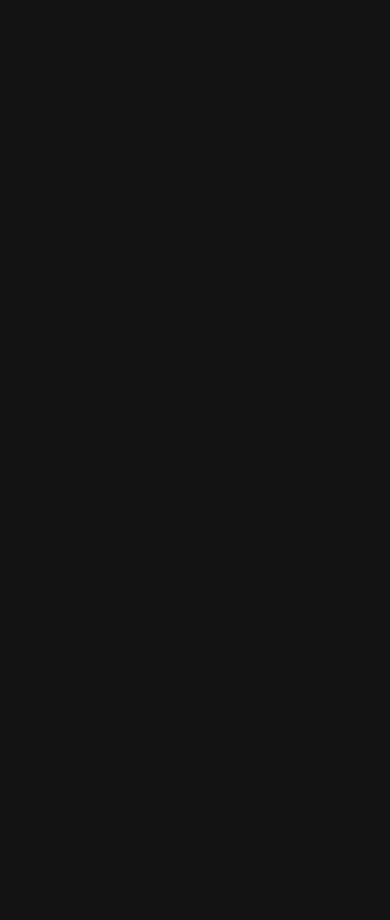
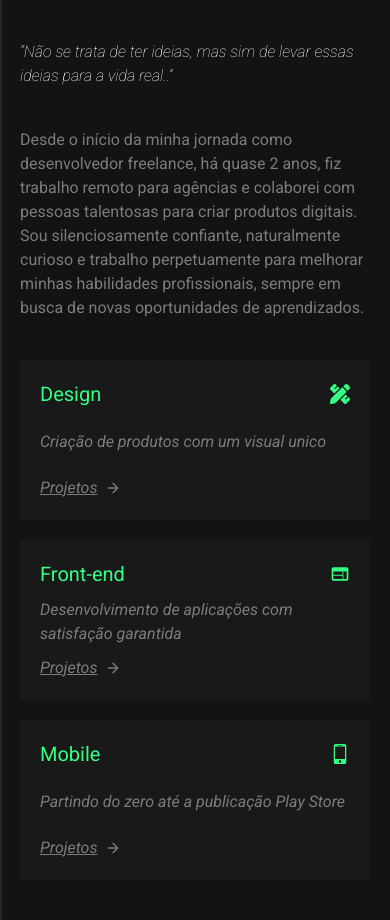
Before and after one commit to dionbiancha/mature-portfolio, a Next.js app: page / in a window 390 px wide. Shown: the part 920-1840 px from the top of the page. Before the commit the page ends 908 px from the top, so only its background shows below. Built offline with nearby package versions, Linux system fonts and the light colour scheme.

Commit message:
feature: introdution itens responsive

```diff
--- a/src/pages/home/index.tsx
+++ b/src/pages/home/index.tsx
@@ -4,6 +4,7 @@
 import Container from '../../components/Container'
 import Header from './header'
 import TopContent from './topContent'
+import Introdution from './introdution'
 
 const Home: React.FC = () => (
   <Container>
@@ -13,6 +14,7 @@
 
     <Header />
     <TopContent />
+    <Introdution />
   </Container>
 )
 
--- /dev/null
+++ b/src/pages/home/introdution/index.tsx
@@ -0,0 +1,108 @@
+import React from 'react'
+import { FaPencilRuler } from 'react-icons/fa'
+import { MdWeb } from 'react-icons/md'
+import { ImMobile } from 'react-icons/im'
+
+const Introdution: React.FC = () => {
+  return (
+    <div className="flex sm:flex-row flex-col">
+      <div className="sm:w-2/5 w-full mb-10">
+        <h2 className="text-white text-2xl">Introdução</h2>
+        <p className="text-white italic font-thin sm:mt-20 mt-10 mb-10">
+          “Não se trata de ter ideias, mas sim de levar essas ideias para a vida
+          real..”
+        </p>
+        <p className="text-gray_2">
+          Desde o início da minha jornada como desenvolvedor freelance, há quase
+          2 anos, fiz trabalho remoto para agências e colaborei com pessoas
+          talentosas para criar produtos digitais. Sou silenciosamente
+          confiante, naturalmente curioso e trabalho perpetuamente para melhorar
+          minhas habilidades profissionais, sempre em busca de novas
+          oportunidades de aprendizados.
+        </p>
+      </div>
+      <div className="flex flex-col items-center sm:w-3/5 w-full">
+        <div className="flex flex-col justify-between bg-gray_3 sm:w-4/5 w-full h-40 mb-5 p-5">
+          <div className="flex flex-row items-center text-green_1 text-xl w-full justify-between">
+            <h3>Design</h3>
+            <FaPencilRuler />
+          </div>
+          <p className="text-gray_2 italic">
+            Criação de produtos com um visual unico
+          </p>
+          <div>
+            <a className="transition duration-500 ease-in-out hover:text-yellow text-gray_2 italic underline cursor-pointer inline-flex items-center">
+              Projetos
+              <svg
+                className="w-4 h-4 ml-2"
+                viewBox="0 0 24 24"
+                stroke="currentColor"
+                strokeWidth="2"
+                fill="none"
+                strokeLinecap="round"
+                strokeLinejoin="round"
+              >
+                <path d="M5 12h14"></path>
+                <path d="M12 5l7 7-7 7"></path>
+              </svg>
+            </a>
+          </div>
+        </div>
+        <div className="flex flex-col justify-between bg-gray_3 sm:w-4/5 w-full h-40 mb-5 p-5">
+          <div className="flex flex-row items-center text-green_1 text-xl w-full justify-between">
+            <h3>Front-end</h3>
+            <MdWeb />
+          </div>
+          <p className="text-gray_2 italic">
+            Desenvolvimento de aplicações com satisfação garantida
+          </p>
+          <div>
+            <a className="transition duration-500 ease-in-out hover:text-yellow text-gray_2 italic underline cursor-pointer inline-flex items-center">
+              Projetos
+              <svg
+                className="w-4 h-4 ml-2"
+                viewBox="0 0 24 24"
+                stroke="currentColor"
+                strokeWidth="2"
+                fill="none"
+                strokeLinecap="round"
+                strokeLinejoin="round"
+              >
+                <path d="M5 12h14"></path>
+                <path d="M12 5l7 7-7 7"></path>
+              </svg>
+            </a>
+          </div>
+        </div>
+        <div className="flex flex-col justify-between bg-gray_3 sm:w-4/5 w-full h-40 mb-5 p-5">
+          <div className="flex flex-row items-center text-green_1 text-xl w-full justify-between">
+            <h3>Mobile</h3>
+            <ImMobile />
+          </div>
+          <p className="text-gray_2 italic">
+            Partindo do zero até a publicação Play Store
+          </p>
+          <div>
+            <a className="transition duration-500 ease-in-out hover:text-yellow text-gray_2 italic underline cursor-pointer inline-flex items-center">
+              Projetos
+              <svg
+                className="w-4 h-4 ml-2"
+                viewBox="0 0 24 24"
+                stroke="currentColor"
+                strokeWidth="2"
+                fill="none"
+                strokeLinecap="round"
+                strokeLinejoin="round"
+              >
+                <path d="M5 12h14"></path>
+                <path d="M12 5l7 7-7 7"></path>
+              </svg>
+            </a>
+          </div>
+        </div>
+      </div>
+    </div>
+  )
+}
+
+export default Introdution
--- a/tailwind.config.js
+++ b/tailwind.config.js
@@ -8,7 +8,9 @@
       white: '#FFFFFF',
       yellow: '#E1C116',
       gray_1: '#E5E5E5',
-      black: '#000000'
+      gray_2: ' #7C7C7C',
+      gray_3: '#191919',
+      black: '#000000',
     }
   },
   variants: {
```
